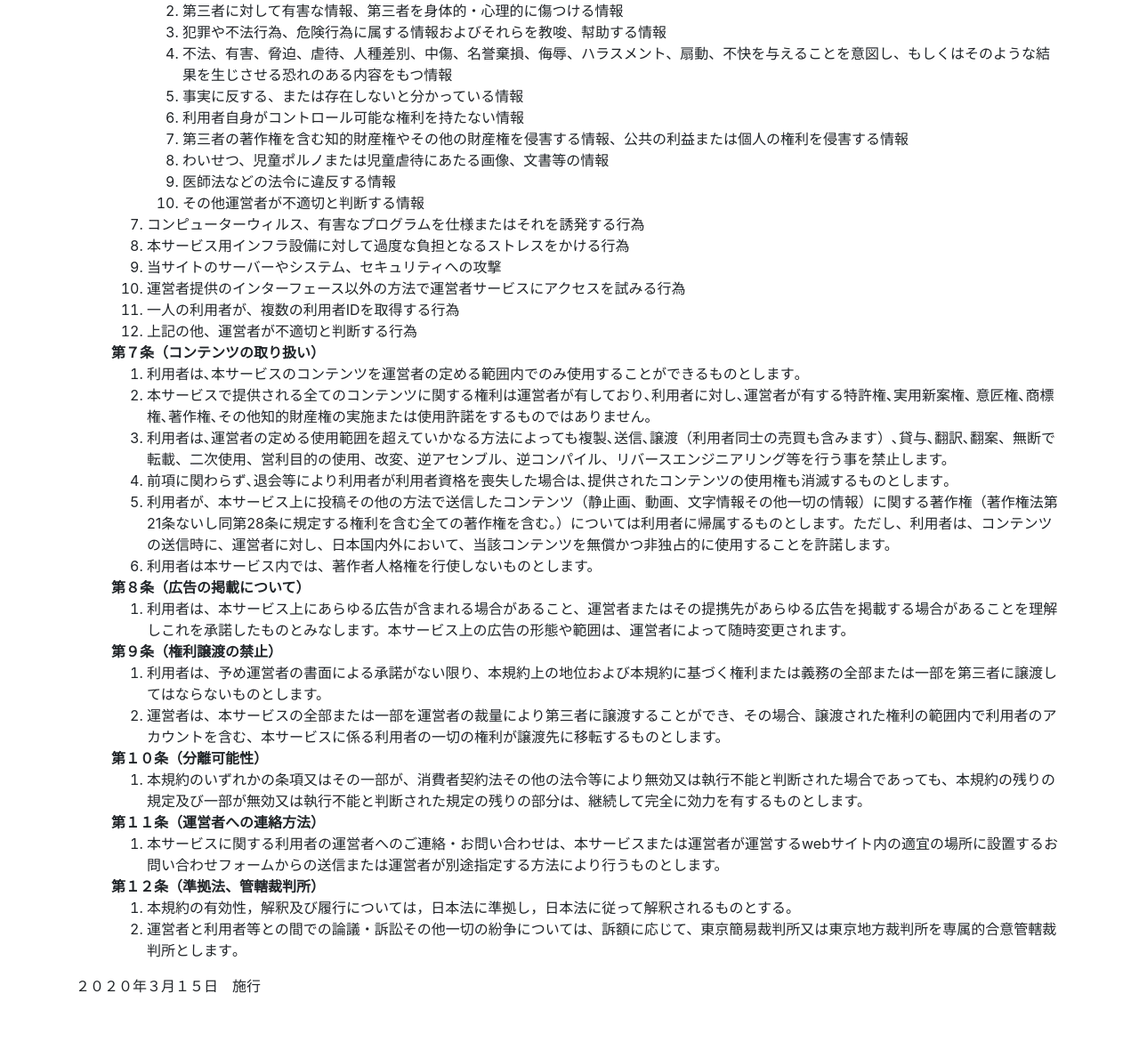
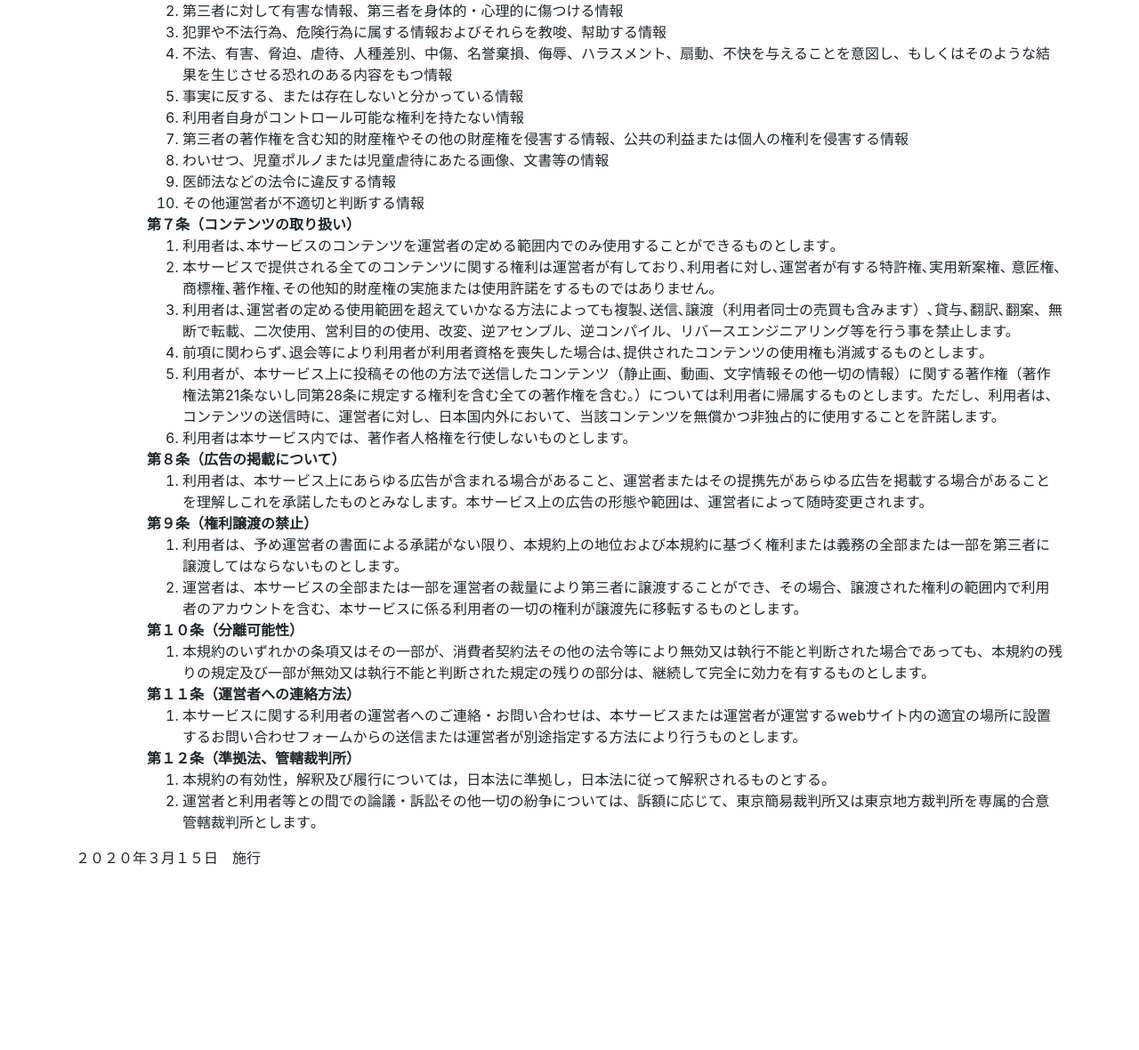
Before and after one commit to takuya-tamoto/ideas, a Rails app: page /protocol in a window 1280 px wide. Shown: the part 1576-2756 px from the top of the page at 89% size. After the commit the page ends 2652 px from the top, so only its background shows below. Run offline with Rails 7, Linux system fonts and the light colour scheme; style sheets or scripts are compiled from the project's sources; some libraries are stand-ins or nearby versions.

Commit message:
新規登録編集

```diff
--- a/app/controllers/users_controller.rb
+++ b/app/controllers/users_controller.rb
@@ -74,6 +74,6 @@ class UsersController < ApplicationController
   private
 
   def user_params
-    params.require(:user).permit(:name, :email, :password, :password_confirmation, :introduce, :age, :sex)
+    params.require(:user).permit(:name, :email, :password, :password_confirmation, :introduce, :age, :sex, :agreement)
   end
 end
--- a/app/models/user.rb
+++ b/app/models/user.rb
@@ -5,6 +5,7 @@ class User < ApplicationRecord
                     format: { with: /\A[\w+\-.]+@[a-z\d\-.]+\.[a-z]+\z/i },
                     uniqueness: { case_sensitive: false }
   validates :introduce, length: { maximum: 255 }
+  validates_acceptance_of :agreement, allow_nil: false, on: :create
 
   has_secure_password
 
--- a/app/views/toppages/privacy.html.erb
+++ b/app/views/toppages/privacy.html.erb
@@ -1,4 +1,4 @@
-<div class=" mt-4 container">
+<div class=" mt-4 pb-4 container">
 
 <p><h1>プライバシーポリシー</h1></p>
 
--- a/app/views/toppages/protocol.html.erb
+++ b/app/views/toppages/protocol.html.erb
@@ -1,4 +1,4 @@
-<div class=" mt-4 container">
+<div class=" mt-4 pb-4 container">
 
 <p><h1>利用規約</h1></p>
 
@@ -81,13 +81,7 @@
             <li>医師法などの法令に違反する情報</li>
             <li>その他運営者が不適切と判断する情報</li>
           </ol>
-        <li>コンピューターウィルス、有害なプログラムを仕様またはそれを誘発する行為</li>
-        <li>本サービス用インフラ設備に対して過度な負担となるストレスをかける行為</li>
-        <li>当サイトのサーバーやシステム、セキュリティへの攻撃</li>
-        <li>運営者提供のインターフェース以外の方法で運営者サービスにアクセスを試みる行為</li>
-        <li>一人の利用者が、複数の利用者IDを取得する行為</li>
-        <li>上記の他、運営者が不適切と判断する行為</li>
-      </ol>
+
   </li>
   <li class="list-unstyled">
      <strong>第７条（コンテンツの取り扱い）</strong>
--- a/app/views/users/new.html.erb
+++ b/app/views/users/new.html.erb
@@ -1,7 +1,7 @@
 <div class="text-center">
   <h1 class="pt-4">新規登録</h1>
 </div>
-<div class="container">
+<div class="container pb-5">
 <div class="row">
   <div class="col-sm-6 offset-sm-3">
 
@@ -27,6 +27,10 @@
         <%= f.label :password_confirmation, 'パスワード（もう1度入力してください）' %>
         <%= f.password_field :password_confirmation, class: 'form-control' %>
       </div>
+      <p>
+        <%= f.check_box :agreement, :as => :boolean, checked:false %>
+        <small><%= link_to '利用規約', protocol_path %>と<%= link_to 'プライバシポリシー', privacy_path %>に同意する</small>
+      </p>
 
       <%= f.submit '新規登録', class: 'btn btn-primary btn-block' %>
     <% end %>
```
